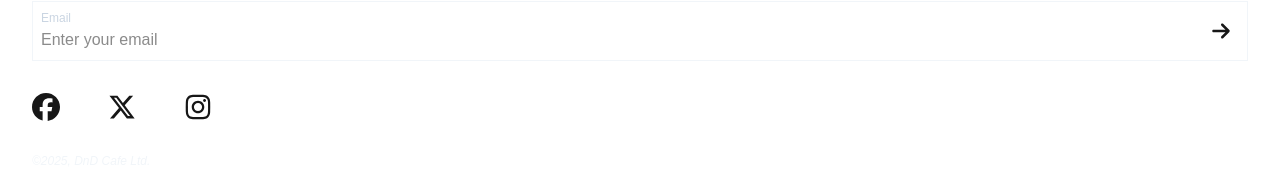
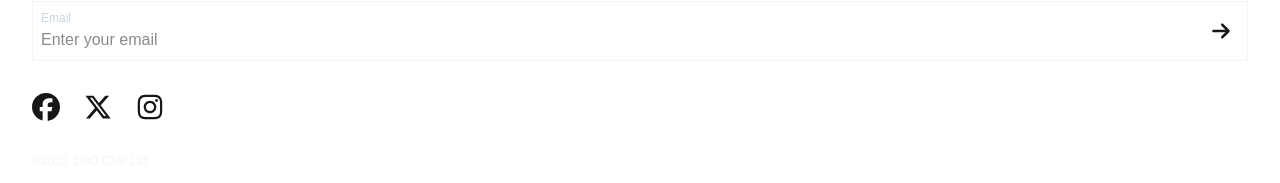
Before and after one commit to arkii1/dnd-cafe, a Next.js app: page / in a window 1280 px wide. Shown: the part 2667-2850 px from the top of the page. Built offline with nearby package versions, Linux system fonts and the light colour scheme; a web font is replaced by a local one.

Commit message:
Shrink gap between social media icons in footer

```diff
--- a/app/ui/footer.tsx
+++ b/app/ui/footer.tsx
@@ -18,7 +18,7 @@ export default function Footer() {
 
             <NewsLetterSignUp />
 
-            <div className="flex gap-12 w-full justify-start col-span-full">
+            <div className="flex gap-6 w-full justify-start col-span-full">
                 <IconLink link="#" icon={FaFacebook} classes=''/>
                 <IconLink link="#" icon={FaXTwitter} classes=''/>
                 <IconLink link="#" icon={FaInstagram} classes=''/>
```
